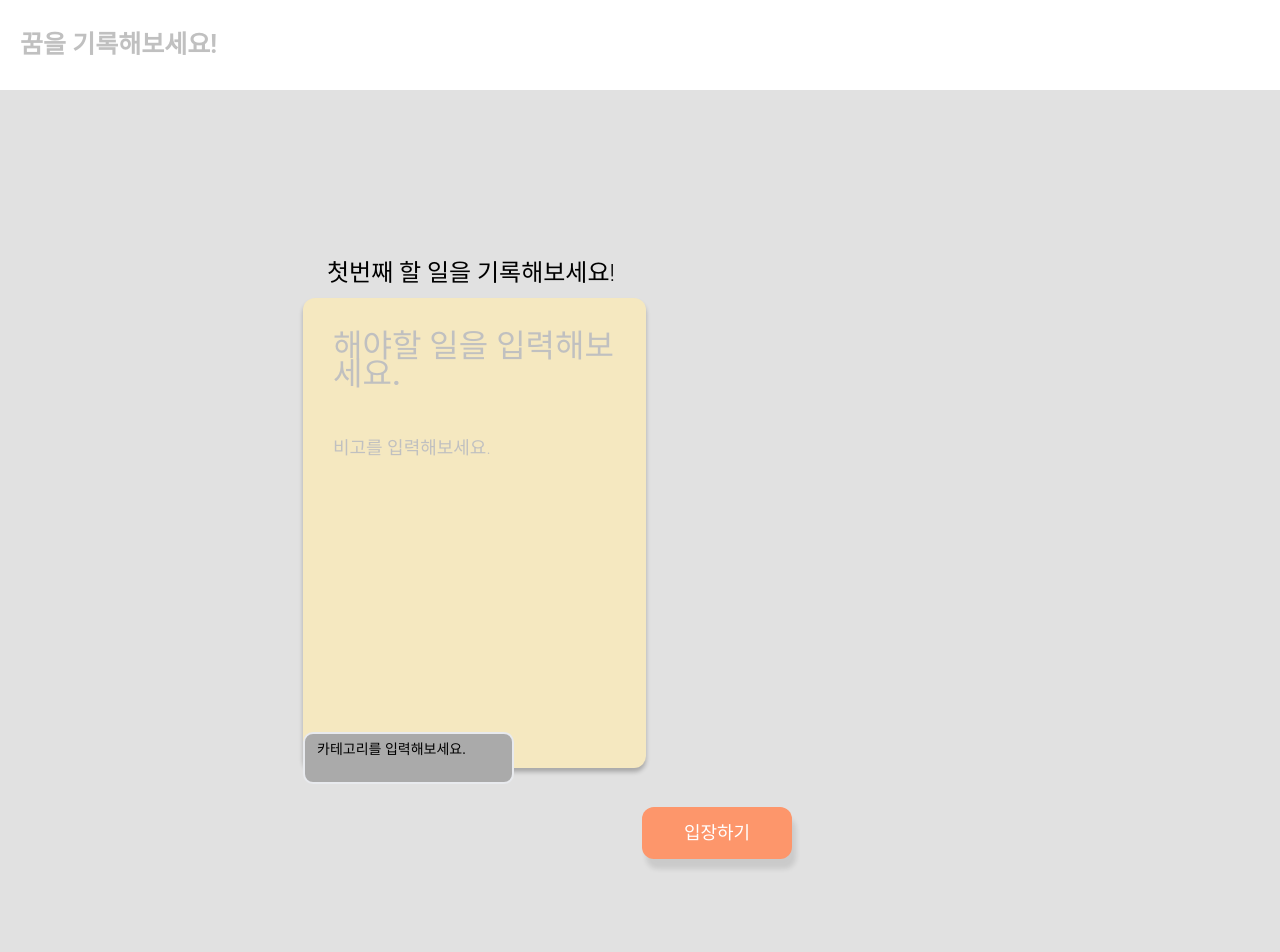
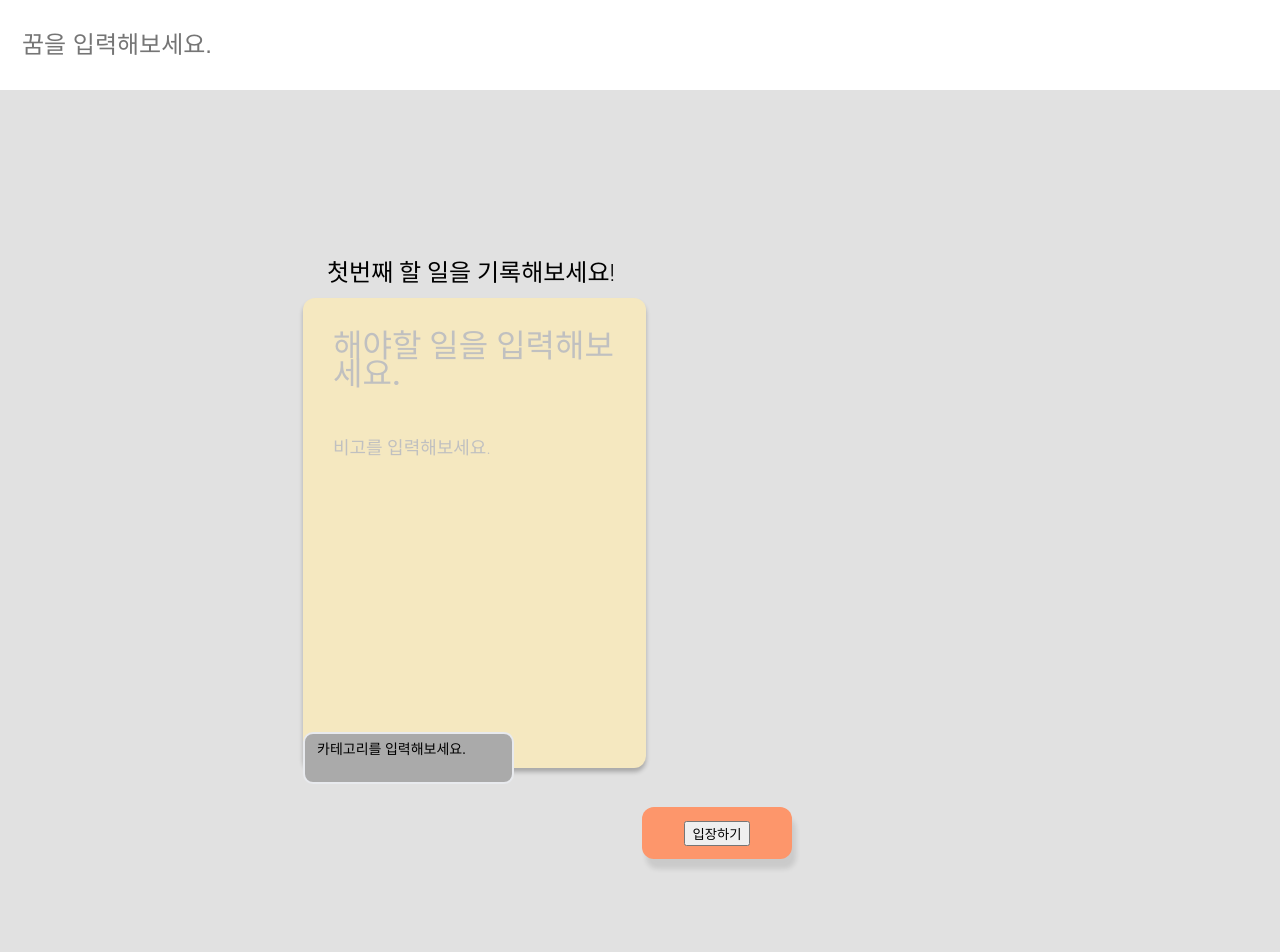
Before and after one commit to DreamSlave/todo-list, a React (Create React App) app: page /first in a window 1280 px wide. Shown: the top 952 px of the page. Built offline with nearby package versions, Linux system fonts and the light colour scheme.

Commit message:
feat : 헤더 컴포넌트 생성

```diff
--- a/src/First.js
+++ b/src/First.js
@@ -1,6 +1,7 @@
 import React from "react";
 import './App.module.css';
-import styles from './App.module.css' //모듈 스타일 import
+import styles from './App.module.css'
+import Header from "./Header";
 
 
 function First() {
@@ -9,9 +10,7 @@ function First() {
         <div className={styles['frame0']}>
           <div className={styles['group16']}>
             <div className={styles['navi']}>
-            <span className={styles['text']}>
-              <span>꿈을 기록해보세요!</span>
-            </span>
+              <Header />
             </div>
           </div>
           <div className={styles['frame1']}>
@@ -39,9 +38,7 @@ function First() {
           <span>첫번째 할 일을 기록해보세요!</span>
         </span>
           <div className={styles['empty']}>
-          <span className={styles['text10']}>
-            <span>입장하기</span>
-          </span>
+            <button>입장하기</button>
           </div>
         </div>
       </div>
--- /dev/null
+++ b/src/Header.js
@@ -0,0 +1,14 @@
+import HeaderStyles from './Header.module.css'
+
+function Header() {
+    return (
+        <div>
+            <input
+                className={HeaderStyles['no-border']}
+                placeholder={'꿈을 입력해보세요.'}
+            />
+        </div>
+    );
+}
+
+export default Header
--- /dev/null
+++ b/src/Header.module.css
@@ -0,0 +1,7 @@
+.no-border {
+    font-size: 24px;
+    border: none;
+}
+.no-border:focus{
+    outline : none;
+}
```
